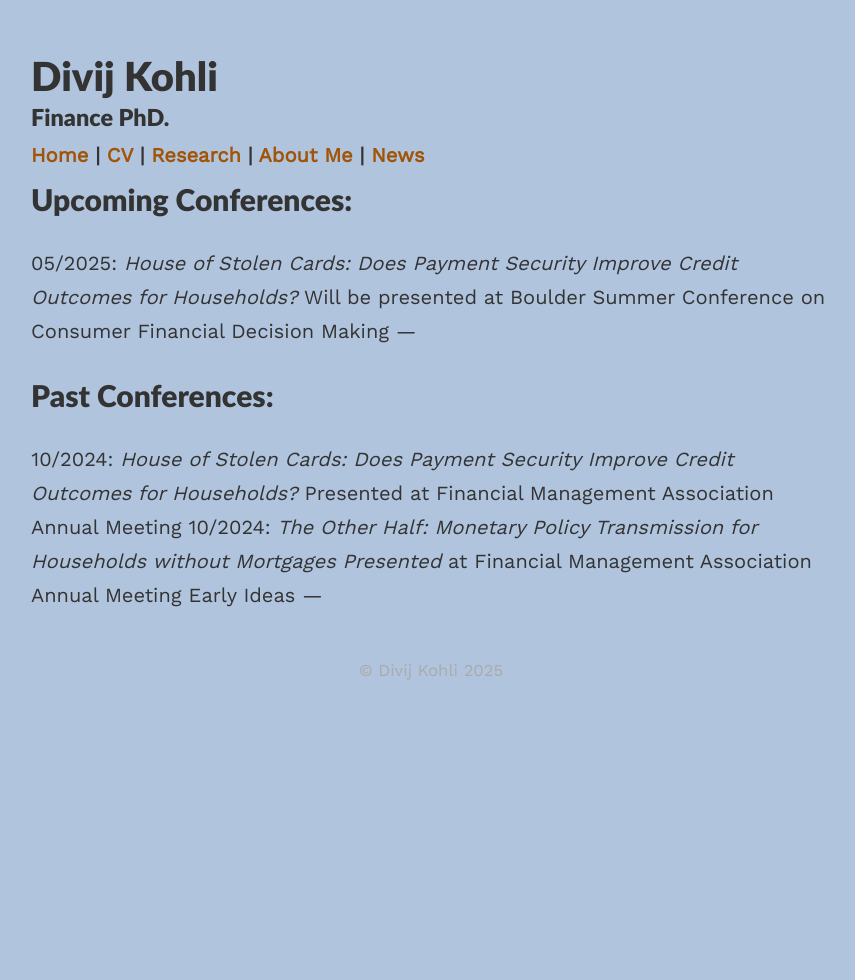
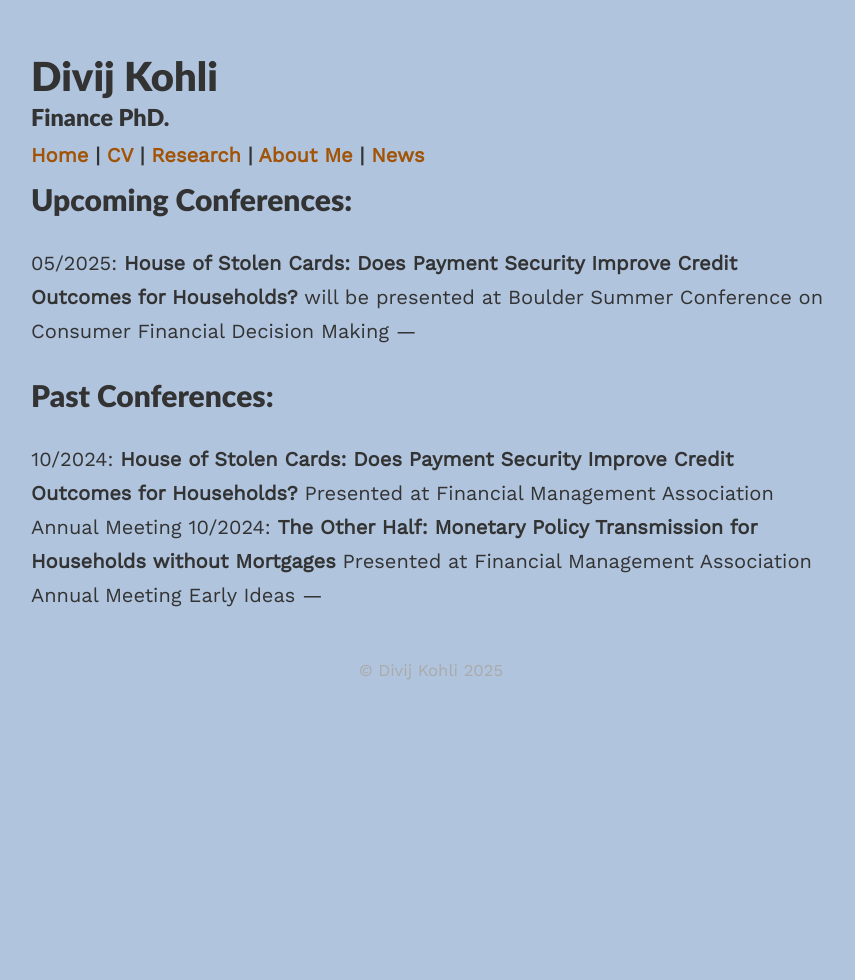
Before and after one commit to divijkohli/divijkohli.github.io, a Jekyll site: the page built from _pages/news.md, in a window 1280 px wide. Shown: the whole page, without its empty margins (209-1064 px from the left). Built offline with Jekyll 4.4.1, drawn with Linux system fonts in a browser that asks for light colours; nearby versions of some CDN libraries.

Commit message:
Update news.md

```diff
--- a/_pages/news.md
+++ b/_pages/news.md
@@ -5,9 +5,9 @@ permalink: /news/
 ---
 
 ## Upcoming Conferences:
-05/2025: _House of Stolen Cards: Does Payment Security Improve Credit Outcomes for Households?_ Will be presented at Boulder Summer Conference on Consumer Financial Decision Making
+05/2025: **House of Stolen Cards: Does Payment Security Improve Credit Outcomes for Households?** will be presented at Boulder Summer Conference on Consumer Financial Decision Making
 ---
 ## Past Conferences:
-10/2024: _House of Stolen Cards: Does Payment Security Improve Credit Outcomes for Households?_ Presented at Financial Management Association Annual Meeting
-10/2024: _The Other Half: Monetary Policy Transmission for Households without Mortgages Presented_ at Financial Management Association Annual Meeting Early Ideas
+10/2024: **House of Stolen Cards: Does Payment Security Improve Credit Outcomes for Households?** Presented at Financial Management Association Annual Meeting
+10/2024: **The Other Half: Monetary Policy Transmission for Households without Mortgages** Presented at Financial Management Association Annual Meeting Early Ideas
 ---
```
